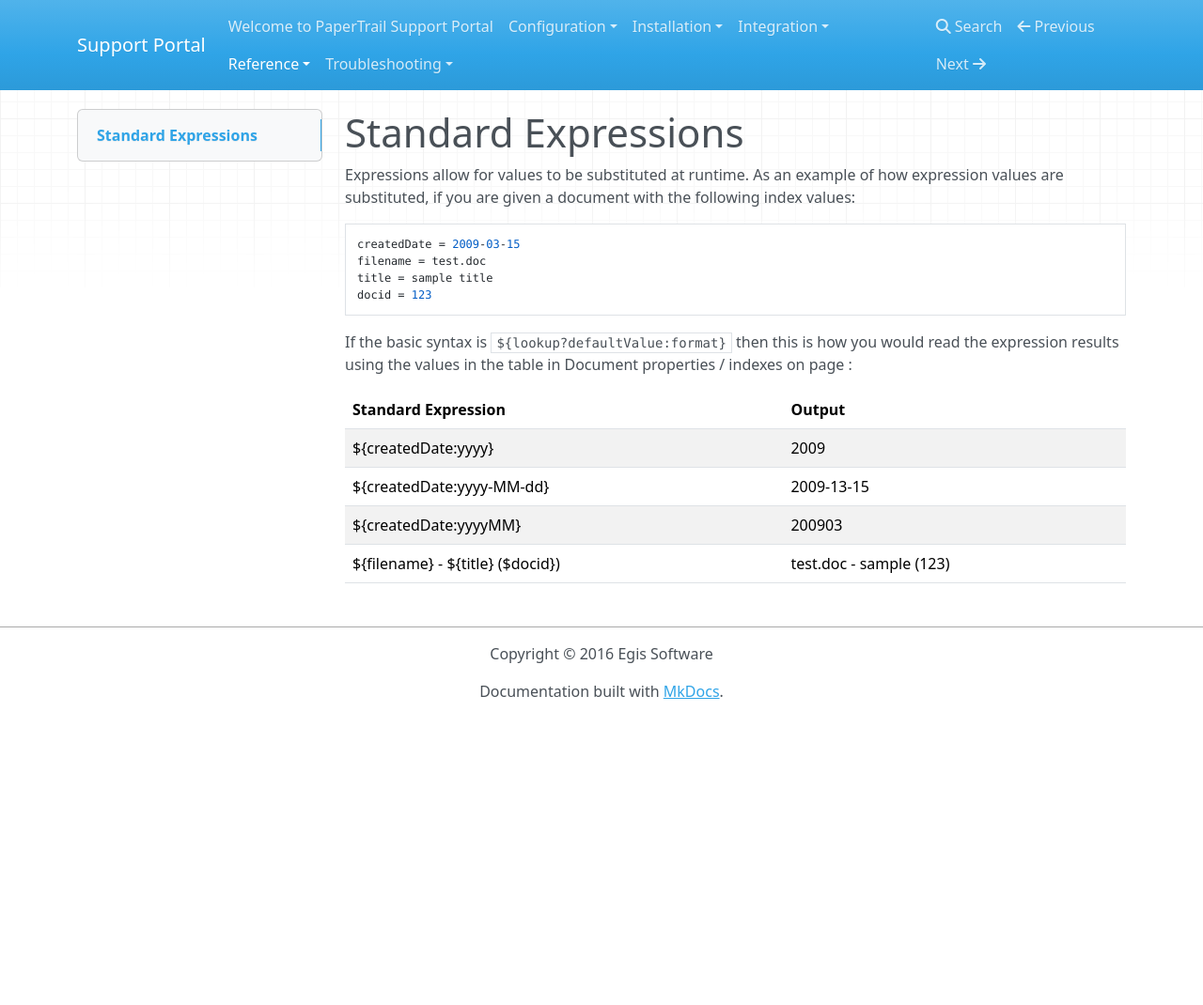
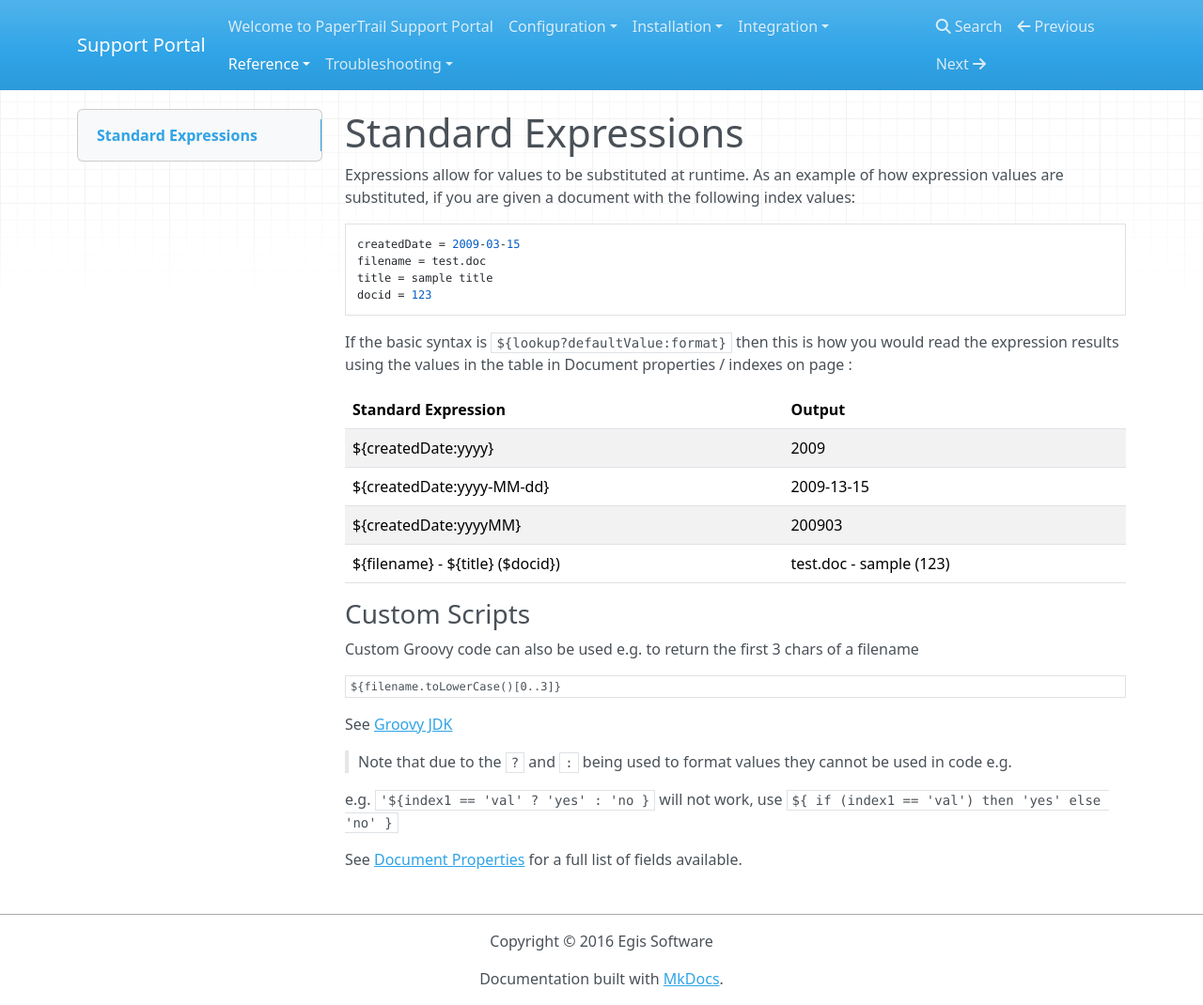
Before and after one commit to ryanegis/support-portal, an MkDocs documentation site: the page built from docs/Reference/standard_expression.md, in a window 1280 px wide and 1070 px high. Shown: the whole window at 94% size. Built offline with MkDocs 1.6.1, drawn with Linux system fonts in a browser that asks for light colours; nearby versions of some CDN libraries; old or Windows-style settings are respelled for this version of MkDocs.

Commit message:
Update standard_expression.md

````diff
--- a/docs/Reference/standard_expression.md
+++ b/docs/Reference/standard_expression.md
@@ -17,3 +17,19 @@ If the basic syntax is `${lookup?defaultValue:format}` then this is how you woul
 | ${createdDate:yyyy-MM-dd}   | 2009-13-15
 | ${createdDate:yyyyMM} | 200903
 | ${filename} - ${title} ($docid})   | test.doc - sample (123)
+
+### Custom Scripts
+
+Custom Groovy code can also be used e.g. to return the first 3 chars of a filename
+
+```groovy
+${filename.toLowerCase()[0..3]}
+```
+
+See [Groovy JDK](http://docs.groovy-lang.org/docs/latest/html/groovy-jdk)
+
+> Note that due to the `?` and `:` being used to format values they cannot be used in code e.g.
+
+e.g. ```'${index1 == 'val' ? 'yes' : 'no }``` will not work, use ```${ if (index1 == 'val') then 'yes' else 'no' }```
+
+See [Document Properties](document-properties) for a full list of fields available.
````
